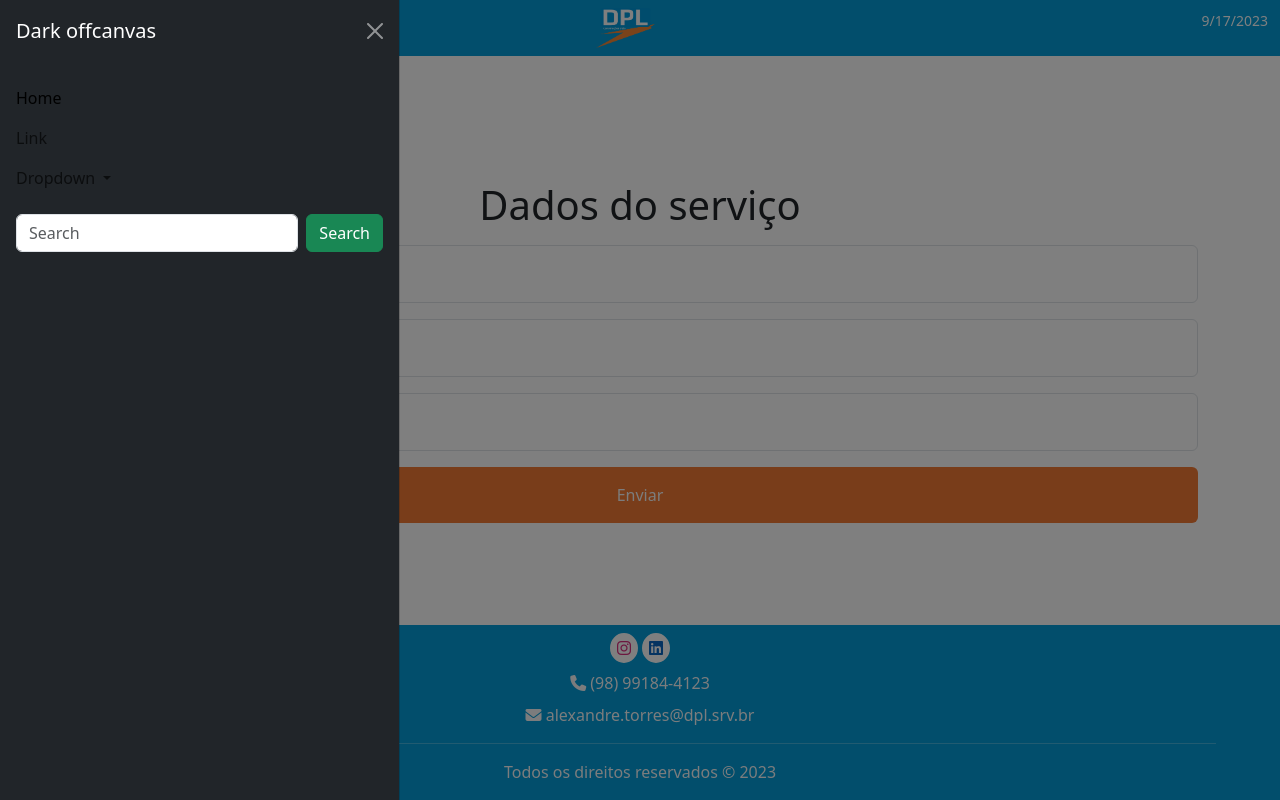
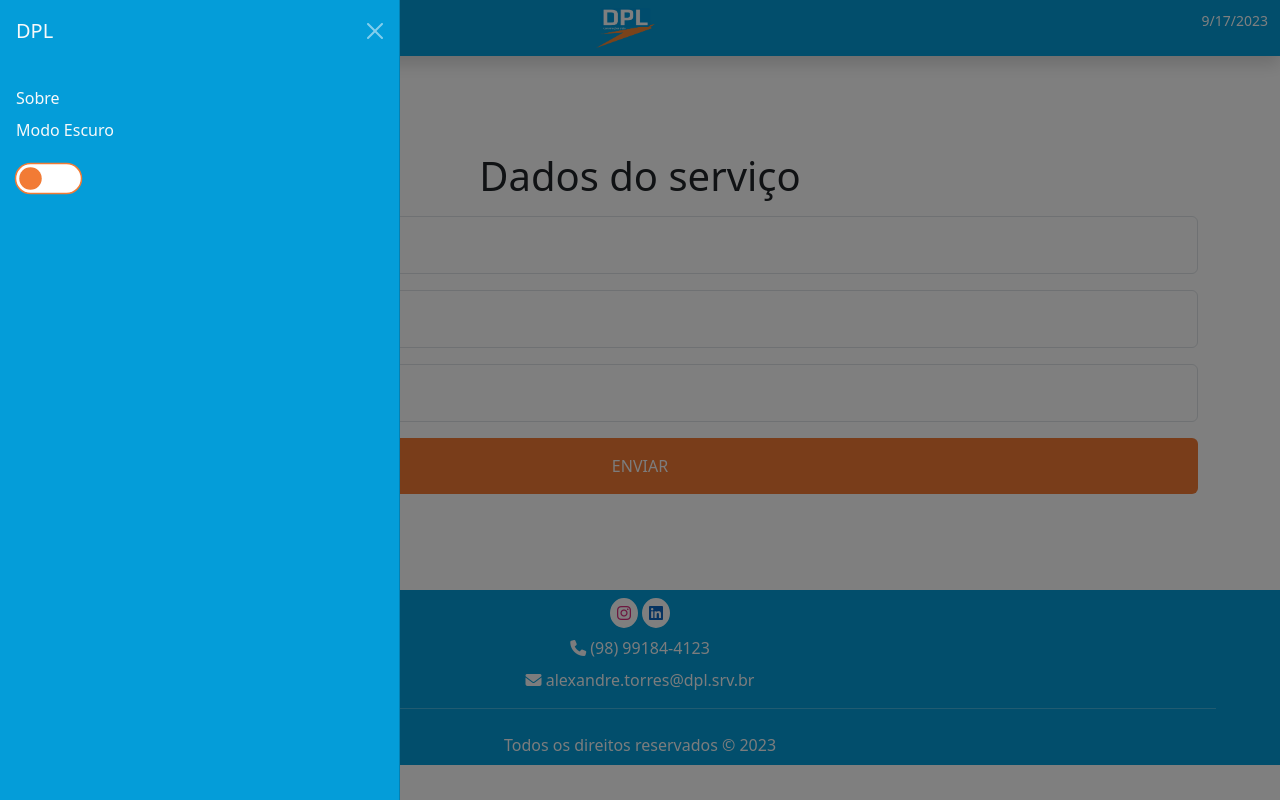
Before and after one commit to glaydson-alves/dpl-construcoes, a plain HTML site: page index.html in a window 1280 px wide. Both pictures are taken after a click on the button "Toggle navigation". Drawn offline with nearby package versions, Linux system fonts and the light colour scheme.

Commit message:
iniciado modo escuro, validações

```diff
--- a/index.html
+++ b/index.html
@@ -18,11 +18,7 @@
 </head>
 
 <body>
-
-
-    <header class="bgcnav">
-
-
+    <header class="bgcnav shadow">
         <nav class="navbar">
             <div class="container-fluid">
                 <button class="navbar-toggler" type="button" data-bs-toggle="offcanvas"
@@ -38,77 +34,71 @@
                 </div>
 
                 <section>
-                    <p id="data" class=""></p>
+                    <p id="data"></p>
                 </section>
 
-                <div class="offcanvas offcanvas-start text-bg-dark" tabindex="-1" id="offcanvasDarkNavbar"
+                <div class="offcanvas offcanvas-start text-light colapseCor" tabindex="-1" id="offcanvasDarkNavbar"
                     aria-labelledby="offcanvasDarkNavbarLabel">
                     <div class="offcanvas-header">
-                        <h5 class="offcanvas-title" id="offcanvasDarkNavbarLabel">Dark offcanvas</h5>
+                        <h5 class="offcanvas-title" id="offcanvasDarkNavbarLabel">DPL</h5>
                         <button type="button" class="btn-close btn-close-white" data-bs-dismiss="offcanvas"
                             aria-label="Close"></button>
                     </div>
                     <div class="offcanvas-body">
                         <ul class="navbar-nav justify-content-end flex-grow-1 pe-3">
                             <li class="nav-item">
-                                <a class="nav-link active" aria-current="page" href="#">Home</a>
+                                <a class="nav-link active text-light" aria-current="page" href="#">Sobre</a>
                             </li>
                             <li class="nav-item">
-                                <a class="nav-link" href="#">Link</a>
-                            </li>
-                            <li class="nav-item dropdown">
-                                <a class="nav-link dropdown-toggle" href="#" role="button" data-bs-toggle="dropdown"
-                                    aria-expanded="false">
-                                    Dropdown
-                                </a>
-                                <ul class="dropdown-menu dropdown-menu-dark">
-                                    <li><a class="dropdown-item" href="#">Action</a></li>
-                                    <li><a class="dropdown-item" href="#">Another action</a></li>
-                                    <li>
-                                        <hr class="dropdown-divider">
-                                    </li>
-                                    <li><a class="dropdown-item" href="#">Something else here</a></li>
-                                </ul>
+                                 <!-- BOTÃO MODO ESCURO -->
+
+                                <div class="container-modo-dark">
+                                    <div class="desc-dark">
+                                        <p>Modo Escuro</p>
+                                    </div>
+                                    <div>
+                                        <input type="checkbox" class="checkbox" id="dark">
+                                        <label class="label" for="dark">
+                                            <div class="ball"></div>
+                                        </label>
+                                    </div>
+                                </div>
                             </li>
                         </ul>
-                        <form class="d-flex mt-3" role="search">
-                            <input class="form-control me-2" type="search" placeholder="Search" aria-label="Search">
-                            <button class="btn btn-success" type="submit">Search</button>
-                        </form>
                     </div>
                 </div>
             </div>
         </nav>
     </header>
 
-    <main class="d-flex align-items-center">
-        <form action="#" class="container">
+    <main class="d-flex align-items-center mt-5">
+        <form action="#" class="container pt-5">
             <div class="mb-3">
                 <h1 class="d-flex justify-content-center">Dados do serviço</h1>
             </div>
             <section>
                 <div class="form-floating mb-3">
-                    <input type="email" class="form-control" id="floatingInput" placeholder="name@example.com">
-                    <label for="floatingInput">Nome dos integrantes da equipe</label>
+                    <input type="text" class="form-control" id="integrante" placeholder="Integrantes da equipe">
+                    <label for="floatingInput">Integrantes da equipe</label>
                 </div>
 
                 <div class="form-floating mb-3">
-                    <input type="email" class="form-control" id="floatingInput" placeholder="name@example.com">
+                    <input type="text" class="form-control" id="local" placeholder="Local de serviço">
                     <label for="floatingInput">Local de serviço</label>
                 </div>
                 <div class="form-floating mb-3">
-                    <input type="email" class="form-control" id="floatingInput" placeholder="name@example.com">
+                    <input type="text" class="form-control" id="veiculo" placeholder="Indentificação do Veículo">
                     <label for="floatingInput">Indentificação do Veículo</label>
                 </div>
-                <button class="container color-btn rounded text-light p-3" type="submit">Enviar</button>
+                <button class="container color-btn rounded text-light p-3 mb-5" type="submit" id="submit">ENVIAR</button>
             </section>
         </form>
     </main>
 
-    <footer class="bgcfooter fixed-bottom text-center">
+    <footer class="bgcfooter text-center mt-5">
         <div class="mt-2">
-            <a href="" class="fundo"><i class="fa-brands fa-instagram" style="color: #d92e7f"></i></a>
-            <a href=""> <i class="fa-brands fa-linkedin" style="color: #0a66c2;"></i></a>
+            <a href="https://www.instagram.com/dplconstrucoesltda/" target="_blank"><i class="fa-brands fa-instagram" style="color: #d92e7f"></i></a>
+            <a href="https://www.linkedin.com/company/dplconstrucoes/?originalSubdomain=br" target="_blank"> <i class="fa-brands fa-linkedin" style="color: #0a66c2;"></i></a>
         </div>
 
         <section class="mt-2">
@@ -117,7 +107,7 @@
         </section>
 
         <hr>
-        <p class="text-light">Todos os direitos reservados &copy; 2023</p>
+        <p class="text-light p-2">Todos os direitos reservados &copy; 2023</p>
     </footer>
 
 
--- a/src/css/style.css
+++ b/src/css/style.css
@@ -1,31 +1,126 @@
-:root{--corPrincipal:#049DD9;
---corSecundaria:#F27B35;}
+/* VARIAVEIS */
+:root{
+    /* MODO CLARO */
+    --corPrincipal:#049DD9;
+    --corSecundaria:#F27B35;
+    /* MODO ESCURO */
+    --corPrincipalDark:#003246;
+}
 
-.bgcnav{background: var(--corPrincipal);}
+
+.bgcnav,
+.colapseCor{background: var(--corPrincipal);}
+
 .logonav{height: 40px; }
 
-#data{font-size: 14px; color: #fff;}
+
+#data{
+    font-size: 14px;
+    color: #fff;
+}
 
 .bgcfooter{background-color: var(--corPrincipal);}
-/*
-body{height: 90vh;} */
 
+
+/* BOTÃO ENVIAR */
 .color-btn{
     background-color: var(--corSecundaria);
     border: none;
 }
+.color-btn:hover{outline: 1px solid var(--corSecundaria);}
+.color-btn:active{transform: scale(0.96);}
 
-.fa-brands{border:2px solid white;
+/* ************************ */
+
+.fa-brands{
+    margin-top: 8px;
+    border:2px solid white;
     border-radius: 50%;
     padding: 5px;
     background-color: white;
-    }
+}
 
 hr{
     width: 90%;
     margin-left: 5%;
-color: white;}
+    color: white;
+}
+main{
+    height:100%;
+}
+body{
+    height: 100%;
+}
 
-main{height: 74vh;}
+.navbar-toggler{
+    border:none;
+}
 
-.navbar-toggler{border: none; }
+.form-check-input:checked {
+    background-color: var(--corSecundaria);
+}
+
+
+/* MODO ESCURO */
+.dark .colapseCor{background-color: var(--corPrincipalDark);}
+
+.dark .bgcfooter{background-color: var(--corPrincipalDark);}
+.dark .bgcnav{background-color: var(--corPrincipalDark);}
+body.dark{background-color: var(--corPrincipal);}
+.dark h1{color: #fff;}
+
+.dark .navbar-toggler-icon{ MUDAR A COR DO ICONE BOTAO MENU;}
+
+/* **************************************** */
+
+
+
+
+
+
+/* BOTAO MODO ESCURO*/
+.container-modo-dark{
+    display: flex;
+    flex-direction: column;
+    align-items: start;
+}
+.checkbox {
+    opacity: 0;
+    position: absolute;
+}
+
+.label {
+    margin: 10px;
+    border: 1px solid #F27B35;
+    background-color: #fff;
+    border-radius: 50px;
+    cursor: pointer;
+
+    display: flex;
+    align-items: start;
+    justify-content: space-between;
+
+    padding: 5px;
+    position: relative;
+    height: 21px;
+    width: 45px;
+
+    transform: scale(1.5);
+}
+
+.label .ball {
+    background-color: var(--corSecundaria);
+    border-radius: 50%;
+    position: absolute;
+    top: 2px;
+    left: 2px;
+
+    height: 15px;
+    width: 15px;
+
+    transform: translateX(0px);
+    transition: transform 0.2s linear;
+}
+.checkbox:checked+.label .ball {transform: translate(24px);}
+
+/* ********************************************************** */
--- a/src/js/script.js
+++ b/src/js/script.js
@@ -17,3 +17,24 @@ atualizarData();
 
 // Configure um intervalo para atualizar a data regularmente (por exemplo, a cada segundo)
 setInterval(atualizarData, 1000);
+
+// VALIDAÇÃO DE CAMPOS VAZIOS
+
+document.getElementById('submit').addEventListener('click', ()=>{
+  // Verifique se os campos estão vazios
+  const integrante = document.getElementById('integrante').value
+  const local = document.getElementById('local').value
+  const veiculo = document.getElementById('veiculo').value
+
+  if ( integrante === '' || local === '' || veiculo === '') {
+      alert('Por favor, preencha todos os campos.');
+      event.preventDefault(); // Impede o envio do formulário
+  }
+})
+// ************************************************//
+
+// MODO ESCURO
+const escuro = document.getElementById('escuro')
+
+
+dark.addEventListener('change', () => {document.body.classList.toggle('dark')})
```
